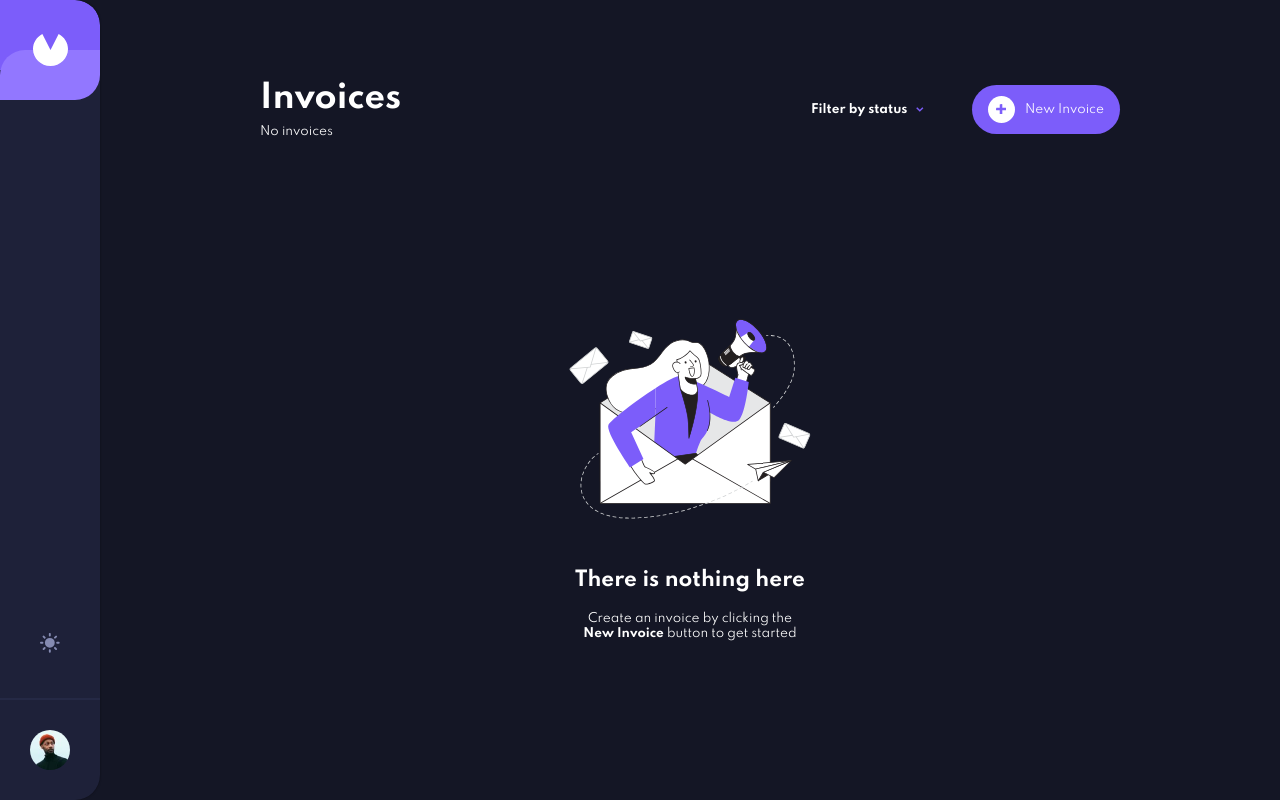
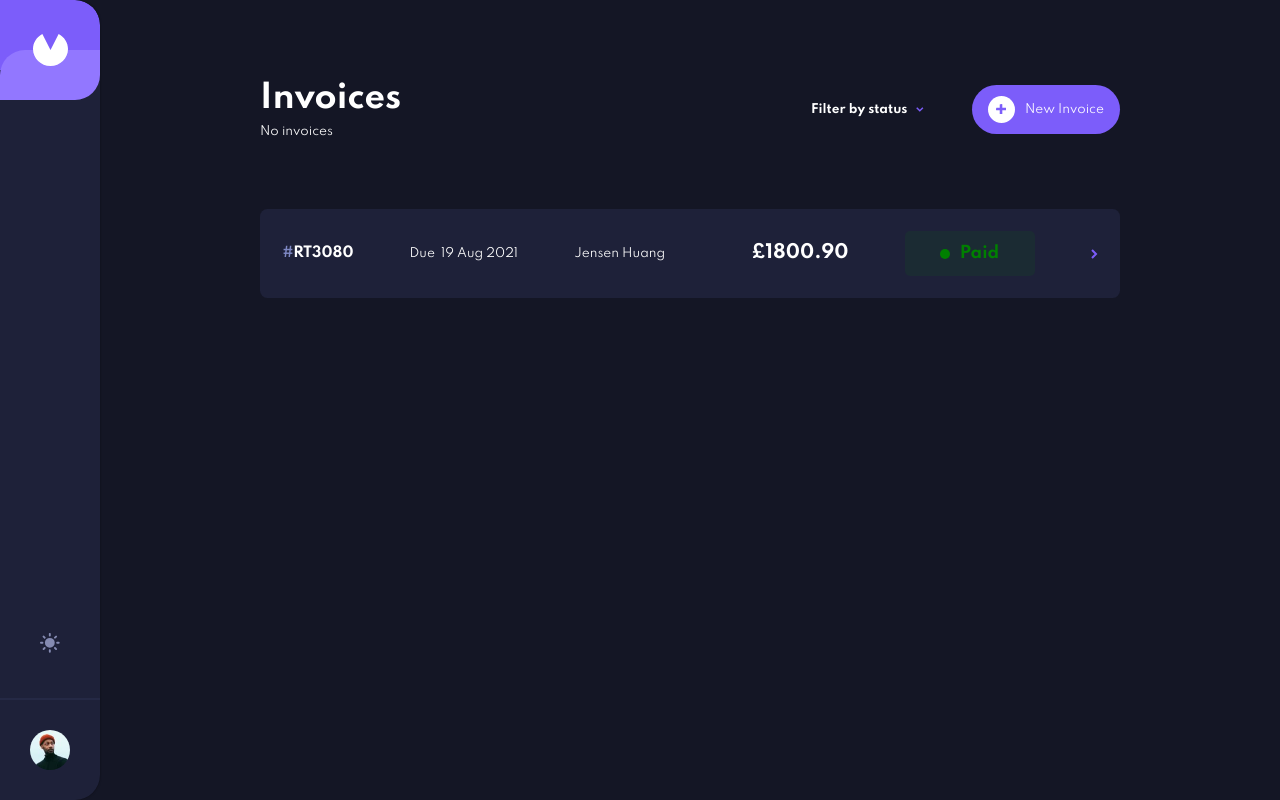
Before and after one commit to Mapelsun/invoice-app, a Vue app: page / in a window 1280 px wide. Built offline with nearby package versions, Linux system fonts and the light colour scheme.

Commit message:
feat: create invoice list and item components

```diff
--- /dev/null
+++ b/src/components/invoice/InvoiceItem.vue
@@ -0,0 +1,86 @@
+<template>
+  <div class="inv">
+    <p class="inv__id"><span>&#35;</span>RT3080</p>
+    <p class="inv__date">Due &nbsp;{{ "2021-08-19" | formatDate }}</p>
+    <p class="inv__name">Jensen Huang</p>
+    <p class="inv__price"><span>&#163;</span>1800.90</p>
+    <div class="inv__status"><span></span>{{ "paid" | capitalize }}</div>
+    <img
+      class="inv__image"
+      src="@/assets/icon-arrow-right.svg"
+      alt="arrow right icon"
+    />
+  </div>
+</template>
+
+<script>
+export default {
+  name: "invoiceItem",
+};
+</script>
+
+<style lang="scss" scoped>
+.inv {
+  display: flex;
+  align-items: center;
+  justify-content: space-between;
+  gap: 1rem;
+  background: var(--clr-bg-dark-three);
+  padding: 1.4em;
+  border-radius: 0.75rem;
+  transition: transform 0.2s linear;
+  cursor: pointer;
+  &:hover {
+    transform: scale(1.02);
+  }
+  &:hover &__image {
+    transform: translateX(0.8rem);
+  }
+  &:not(:last-of-type) {
+    margin-bottom: 1.8rem;
+  }
+  &__id,
+  &__price {
+    font-weight: bold;
+  }
+  &__id {
+    font-size: 1.4rem;
+    span {
+      color: var(--clr-grey-two);
+    }
+  }
+  &__date {
+  }
+  &__name {
+    margin-right: 3rem;
+  }
+  &__price {
+    font-size: 1.8rem;
+    text-align: right;
+  }
+  &__status {
+    display: flex;
+    align-items: center;
+    justify-content: center;
+    min-width: 13rem;
+    gap: 1rem;
+    background: rgba(green, 0.1);
+    color: green;
+    border-radius: 0.5rem;
+    padding: 0.8em 1.2em;
+    font-size: 1.6rem;
+    letter-spacing: 0.1;
+    font-weight: bold;
+    span {
+      display: inline-block;
+      width: 1rem;
+      height: 1rem;
+      border-radius: 50%;
+      background: green;
+    }
+  }
+  &__image {
+    transition: 0.2s linear;
+  }
+}
+</style>
--- /dev/null
+++ b/src/components/invoice/InvoicesList.vue
@@ -0,0 +1,21 @@
+<template>
+  <div class="wrapper">
+    <app-invoice-item></app-invoice-item>
+  </div>
+</template>
+
+<script>
+import InvoiceItem from "@/components/invoice/InvoiceItem";
+export default {
+  name: "invoicesList",
+  components: {
+    "app-invoice-item": InvoiceItem,
+  },
+};
+</script>
+
+<style lang="scss" scoped>
+.wrapper {
+  padding: 0 2rem;
+}
+</style>
--- a/src/views/InvoicesHome.vue
+++ b/src/views/InvoicesHome.vue
@@ -2,21 +2,24 @@
   <section class="home">
     <app-invoice-header></app-invoice-header>
     <app-empty-invoice v-if="dataPresent"></app-empty-invoice>
+    <app-invoices-list v-else></app-invoices-list>
   </section>
 </template>
 
 <script>
 import InvoiceHeader from "@/components/invoice/InvoiceHeader";
 import EmptyInvoice from "@/components/invoice/EmptyInvoice";
+import InvoicesList from "@/components/invoice/InvoicesList";
 export default {
   name: "invoicesHome",
   components: {
     "app-invoice-header": InvoiceHeader,
     "app-empty-invoice": EmptyInvoice,
+    "app-invoices-list": InvoicesList,
   },
   data() {
     return {
-      dataPresent: true,
+      dataPresent: false,
     };
   },
 };
```
